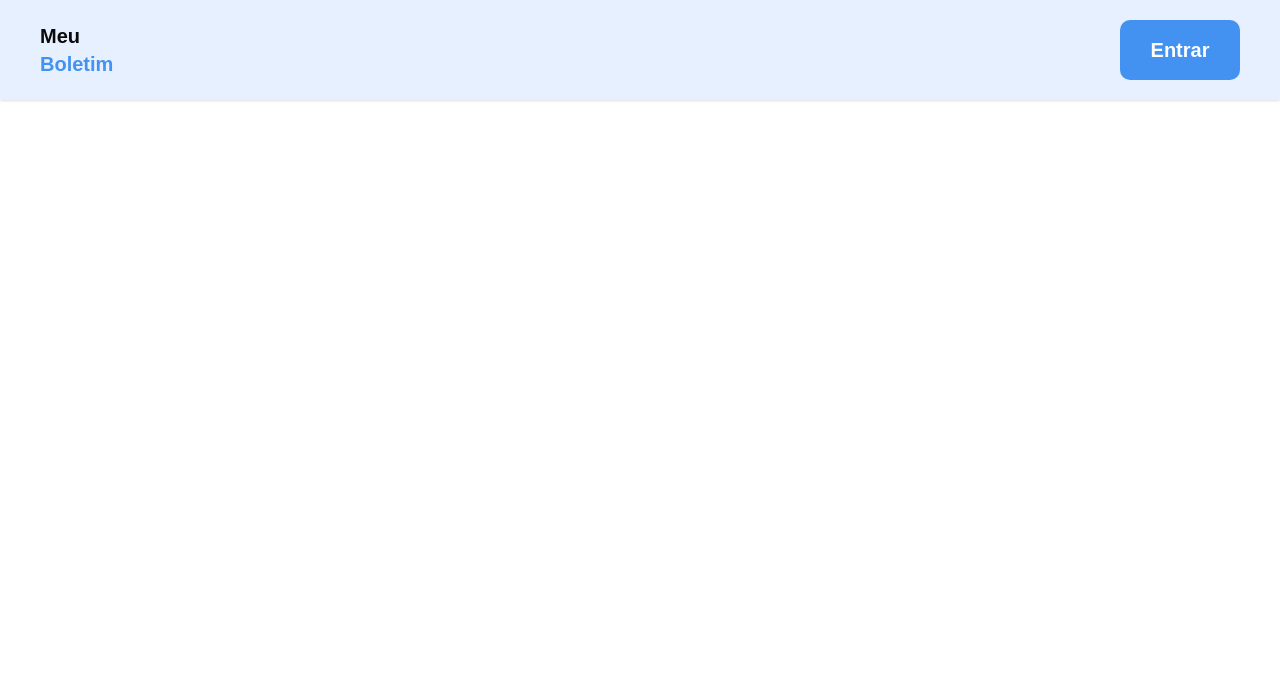
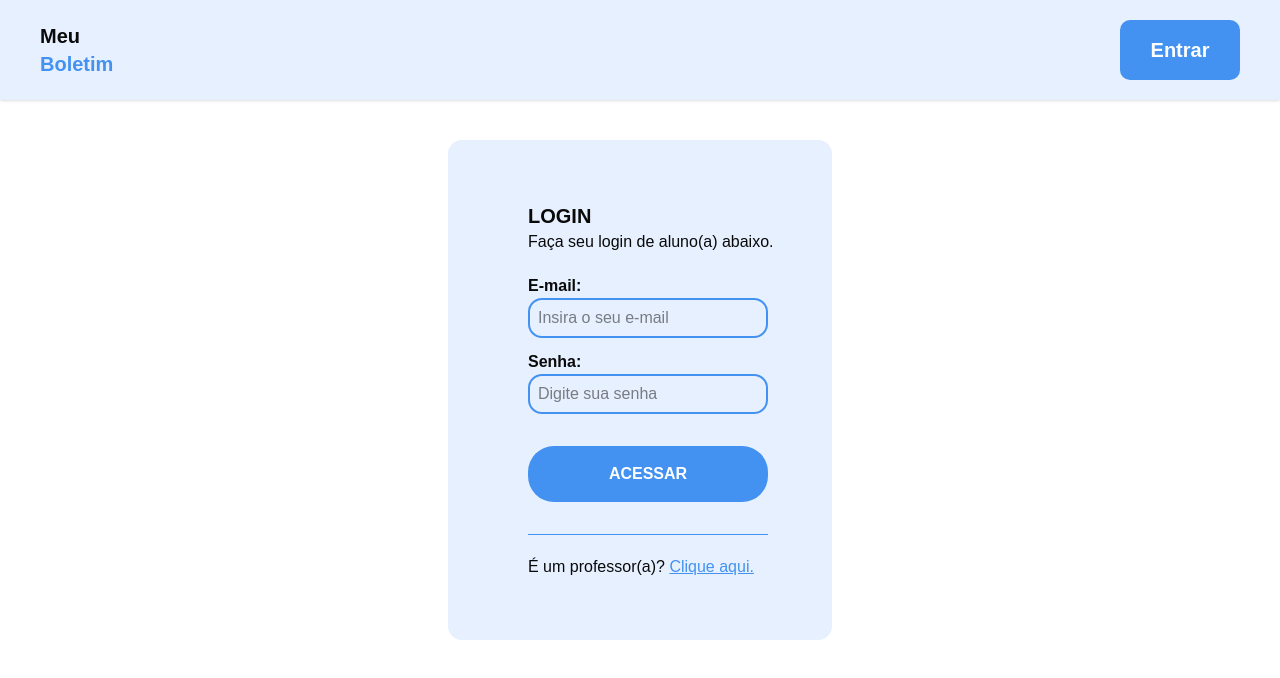
Before and after one commit to Gleison-dev/meuBoletimFrontend, a React (Vite) app: page /login in a window 1280 px wide. Before the commit this address had no page. Shown: the top 678 px of the page. Built offline with nearby package versions, Linux system fonts and the light colour scheme.

Commit message:
feat: Importations to login page adjusted.

```diff
--- a/src/App.jsx
+++ b/src/App.jsx
@@ -1,7 +1,7 @@
 import { Route, Routes } from "react-router-dom";
 import Home from "./pages/Home/home";
 import Header from "./components/Header/header";
-import LoginStudent from "./pages/LoginStudent/loginStudent";
+import Login from "./pages/Login/login";
 import DashboardStudent from "./pages/DashboardStudent/dashboardStudent";
 import { PrivateRoute } from "./routes/PrivateRoute";
 import { PublicRoute } from "./routes/PublicRoute";
@@ -14,7 +14,7 @@
       <Routes>
         <Route element={<PublicRoute />}>
           <Route path="/" element={<Home />}></Route>
-          <Route path="/loginStudent" element={<LoginStudent />}></Route>
+          <Route path="/login" element={<Login />}></Route>
         </Route>
         <Route element={<PrivateRoute />}>
           <Route
--- a/src/components/Header/header.jsx
+++ b/src/components/Header/header.jsx
@@ -34,7 +34,7 @@
           {isAuthenticated ? (
             <DropdownMenuBasic />
           ) : (
-            <NavLink to="/loginStudent">
+            <NavLink to="/login">
               <button className="w-30 h-15 rounded-lg text-xl cursor-pointer bg-azul text-branco hover:bg-blue-600">
                 <strong>Entrar</strong>
               </button>
--- a/src/pages/LoginStudent/loginStudent.jsx
+++ b/src/pages/Login/login.jsx
@@ -4,7 +4,7 @@
 import { useContext, useState } from "react";
 import { AuthContext } from "../../context/AuthContext";
 
-export default function LoginStudent() {
+export default function Login() {
   const { login } = useContext(AuthContext);
   const navigate = useNavigate();
   const [email, setEmail] = useState("");
```
Also changed, not shown: src/pages/Login/styles.css (renamed from src/pages/LoginStudent/styles.css).
